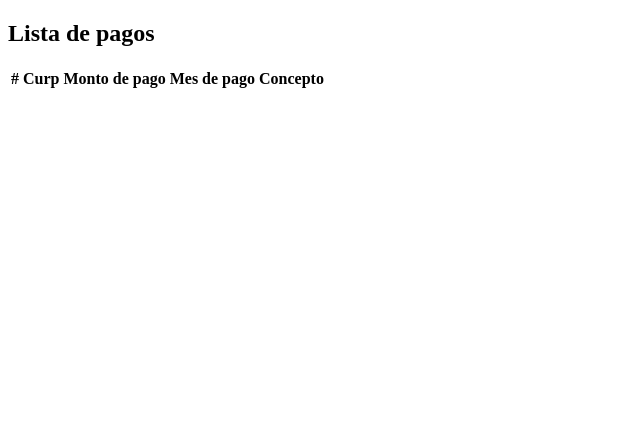
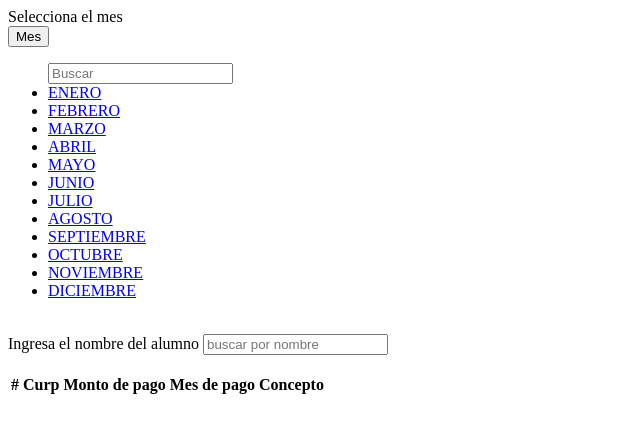
Before and after one commit to edgar22gb/gestor-pagos-bebitos, a PHP site: page /pagos_gestor/Views/modules/pagos-mostrar.php in a window 1280 px wide. Shown: the top 433 px of the page, without its empty margins (0-640 px from the left). Run offline with PHP 8.4, Linux system fonts and the light colour scheme; lists and menus that the app fills with data are empty.

Commit message:
CREACION DE FILTRO EN PAGOS

```diff
--- a/Views/modules/alumnos.php
+++ b/Views/modules/alumnos.php
@@ -1,7 +1,7 @@
 <!DOCTYPE html>
-<html lang="en">
+<html lang="es">
 <head>
-  <title>Bootstrap Example</title>
+  <title>Registro</title>
   <meta charset="utf-8">
   <meta name="viewport" content="width=device-width, initial-scale=1">
 
--- a/Views/modules/pagos-mostrar.php
+++ b/Views/modules/pagos-mostrar.php
@@ -6,10 +6,56 @@
   <meta name="viewport" content="width=device-width, initial-scale=1">
 
 
+
 </head>
 <body>
 <div class="container mt-3">
-<h2>Lista de pagos</h2>
+
+</div>
+<div class="container">
+
+
+<div class="row">
+<div class="col-sm-4">
+    <label for="">Selecciona el mes</label>
+<div class="dropdown">
+<button class="btn btn-primary dropdown-toggle" type="button" data-toggle="dropdown">Mes
+<span class="caret"></span></button>
+<ul class="dropdown-menu">
+      <input class="form-control" id="myInput" type="text" placeholder="Buscar">
+      <li><a href="#">ENERO</a></li>
+      <li><a href="#">FEBRERO</a></li>
+      <li><a href="#">MARZO</a></li>
+      <li><a href="#">ABRIL</a></li>
+      <li><a href="#">MAYO</a></li>
+      <li><a href="#">JUNIO</a></li>
+      <li><a href="#">JULIO</a></li>
+      <li><a href="#">AGOSTO</a></li>
+      <li><a href="#">SEPTIEMBRE</a></li>
+      <li><a href="#">OCTUBRE</a></li>
+      <li><a href="#">NOVIEMBRE</a></li>
+      <li><a href="#">DICIEMBRE</a></li>
+    </ul>
+</div><br>
+</div>
+<label for="">Ingresa el nombre del alumno</label>
+<input type="text" class="form-control" placeholder="buscar por nombre">
+</div>
+
+
+
+
+
+
+
+
+
+
+
+<br>
+
+
+
 
 <div class="table-sorting table-responsive">
                                 <table class="table table-striped table-bordered table-hover" id="tSortable22">
@@ -25,6 +71,9 @@
                                     </thead>
                                     <tbody>
 </div>
+</div>
+
+
 
 </body>
 </html>
```
